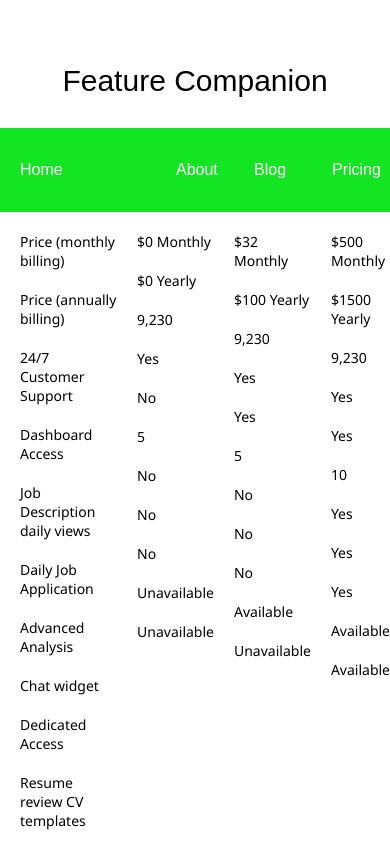
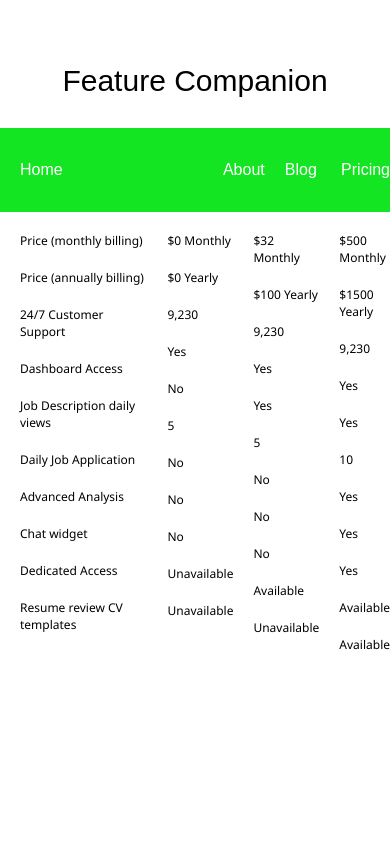
Before and after one commit to Bigoluwagentle/Creative-jobboard, a React (Create React App) app: page /Pricing in a window 390 px wide. Shown: the part 2200-3044 px from the top of the page. Built offline with nearby package versions, Linux system fonts and the light colour scheme.

Commit message:
Initial commit

```diff
--- a/src/Components/Pricing.css
+++ b/src/Components/Pricing.css
@@ -248,12 +248,16 @@
         }
         .wrapper{
             width: 100%;
+            overflow: scroll;
             > div{
                 > .aside{
-                    width: 40%;
+                    width: 80%;
                 }
                 > nav{
-                    width: 20%;
+                    /* width: 50%; */
+                    > p{
+                        font-size: 12px;
+                    }
                 }
             }
         }
```
